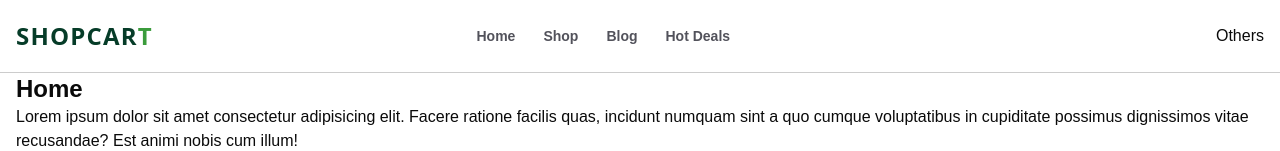
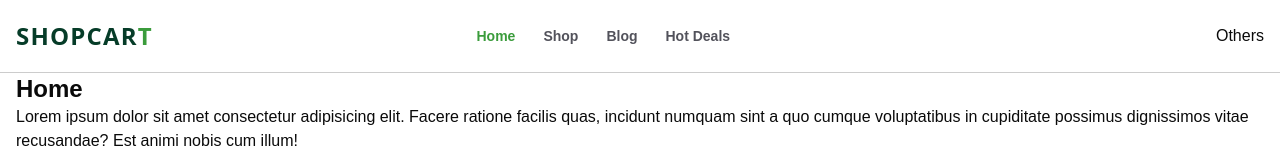
Before and after one commit to Roshen-Perera/nintrix-app, a Next.js app: page / in a window 1280 px wide. Shown: the top 151 px of the page. Built offline with nearby package versions, Linux system fonts and the light colour scheme.

Commit message:
feat: enhance HeaderMenu to highlight active link based on pathname

```diff
--- a/components/HeaderMenu.tsx
+++ b/components/HeaderMenu.tsx
@@ -12,7 +12,7 @@ const HeaderMenu = () => {
   return (
     <div className="hidden md:inline-flex w-1/3 items-center gap-7 text-sm capitalize font-semibold text-lightColor">
       {headerData?.map((item) => (
-        <Link key={item?.title} href={item?.href} className={`hover:text-shop_light_green hoverEffect relative group`}>
+        <Link key={item?.title} href={item?.href} className={`hover:text-shop_light_green hoverEffect relative group ${pathName === item?.href && "text-shop_light_green"}`}>
           {item?.title}
           <span className="absolute -bottom-0.5 left-1/2 w-0 h-0.5 bg-shop_light_green group-hover:w-1/2 hoverEffect group-hover:left-0"/>
           <span className="absolute -bottom-0.5 right-1/2 w-0 h-0.5 bg-shop_light_green group-hover:w-1/2 hoverEffect group-hover:right-0"/>
```
